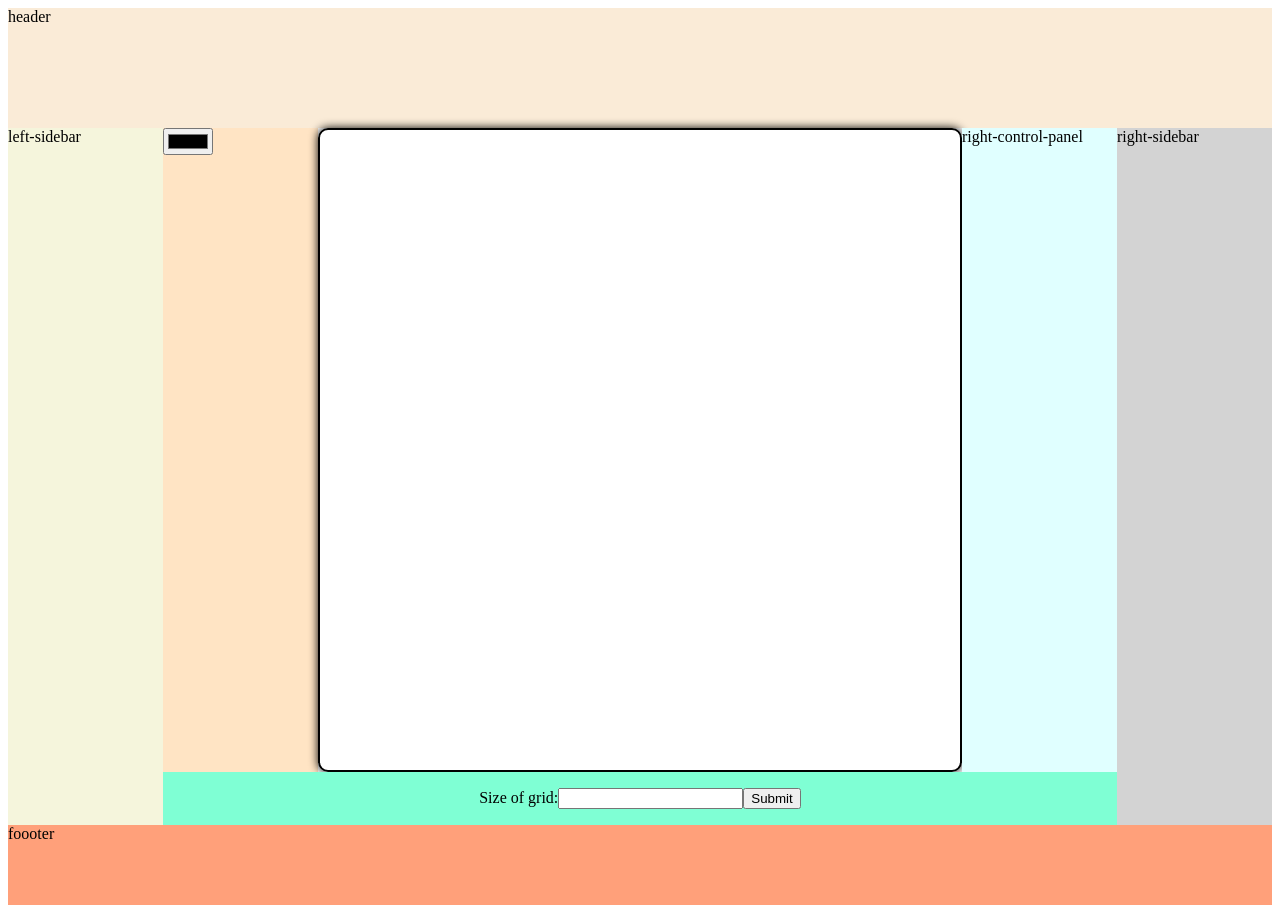
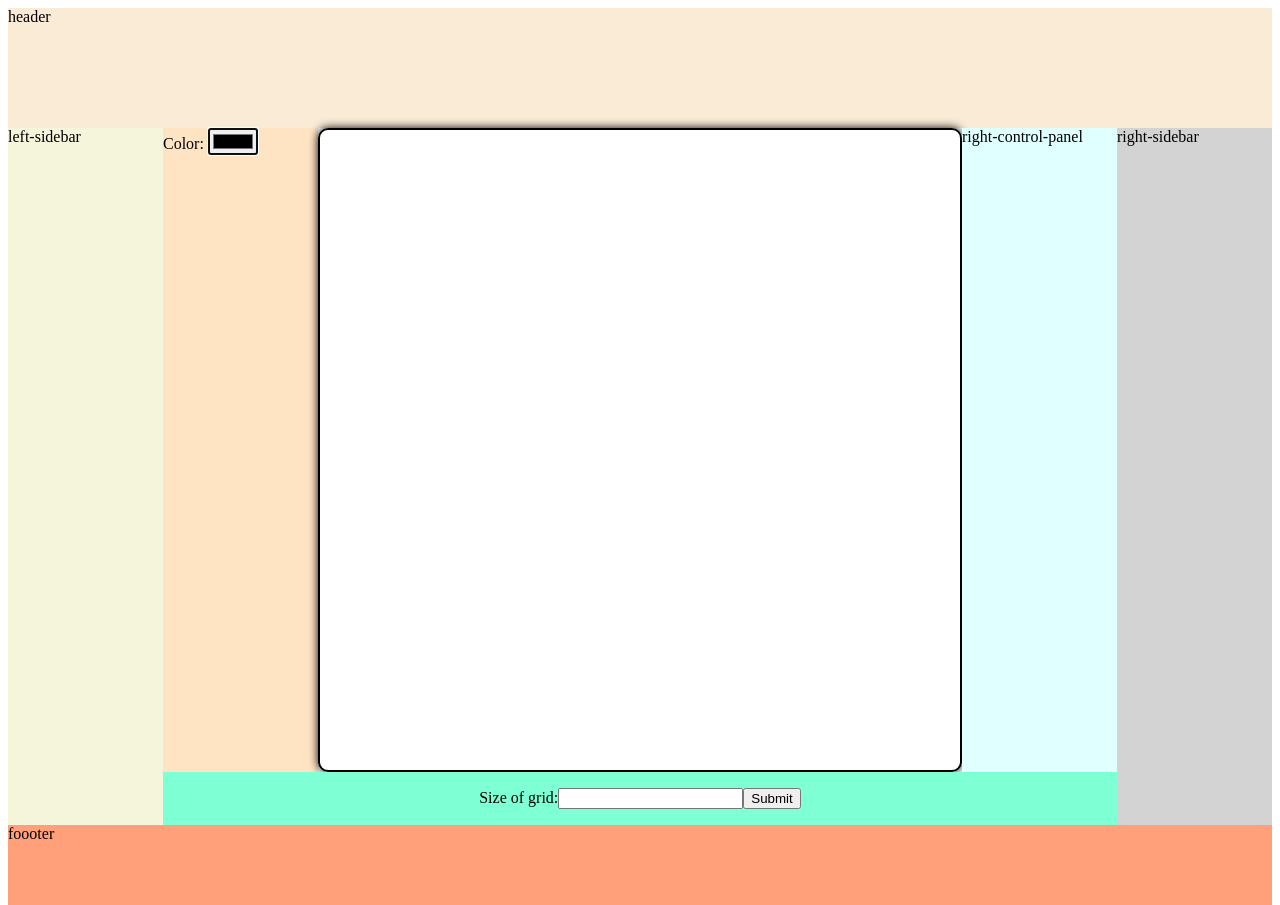
Before and after one commit to ryanorlando92/etch-a-sketch, a plain HTML site: page index.html in a window 1280 px wide. Drawn offline with Linux system fonts and the light colour scheme.

Commit message:
add colorpicker update function

```diff
--- a/index.html
+++ b/index.html
@@ -15,9 +15,12 @@
         <div class="header">header</div>
         <div class="left-sidebar">left-sidebar</div>
         <div class="left-control-panel">
+            <div>
+            <label for="paintColor">Color: </label>
             <input id="paintColor" type="color">
+            </div>
         </div>
-        <div class="palette" id="canvas"></div>
+        <div class="canvas" id="canvas"></div>
         <div class="right-control-panel">right-control-panel</div>
         <div class="right-sidebar">right-sidebar</div>
         <div class="bottom-bar">Size of grid:<input></input><button class="button">Submit</button></div>
--- a/script.js
+++ b/script.js
@@ -1,42 +1,56 @@
 
-const palette = document.querySelector('#canvas');
-const paintColor = document.getElementById('paintColor')
+const canvas = document.querySelector('#canvas');
+let num = 16;
 
-let num = 20;
-paletteSize(16);
+let paintColor;
+const defaultColor = '#000000';
+let currentColor = defaultColor;
 
-function paletteSize (num) {
+window.addEventListener('load', startup, false);
+
+function startup() {
+    paintColor = document.querySelector('#paintColor');
+    paintColor.value = defaultColor;
+    paintColor.addEventListener('change', updateColor, false);
+    paintColor.select();
+    canvasSize(16);
+}
+
+function canvasSize (num) {
     if (num > 100) {
-        console.log("error, palette size too large");
+        console.log("error, canvas size too large");
         return;
     }
 
     if (num < 16) {
         console.log("you have chosen less than the minimum");
-        console.log("paletteSize set to 20");
+        console.log("canvasSize set to 16");
         num = 16;
     }
 
-    palette.style.display = "grid";
-    palette.style["grid-template-columns"] = `repeat(${num}, 1fr)`;
-    palette.style["grid-template-rows"] = `repeat(${num}, 1fr)`;
+    canvas.style.display = "grid";
+    canvas.style["grid-template-columns"] = `repeat(${num}, 1fr)`;
+    canvas.style["grid-template-rows"] = `repeat(${num}, 1fr)`;
 
     for (let i = 0; i < (num * num); i++) {
         const div = document.createElement('div');
         div.classList.add('grid');
-        palette.appendChild(div);
+        canvas.appendChild(div);
     }
-
     painter();
-                    // e.target.style.background = paintColor;
 }
 
+
+function updateColor(e) {
+    currentColor = e.target.value;
+}
 
 function painter() {
     const boxes = document.querySelectorAll('.grid');
     boxes.forEach( (box) => {
-        box.addEventListener('click', (e) => {
-            console.log(e)
+        box.addEventListener('mousemove', (e) => {
+            e.target.style.background = currentColor;
+            // console.log(e.target.style.background);
         });
     });
 }
--- a/style.css
+++ b/style.css
@@ -29,7 +29,7 @@
     background-color: bisque;
 }
 
-.palette {
+.canvas {
     grid-area: C;
     height: 640px;
     width: 640px;
@@ -43,7 +43,7 @@
     z-index: 1;
 }
 
-.palette-js {
+.canvas-js {
     display: grid;
 
 }
```
